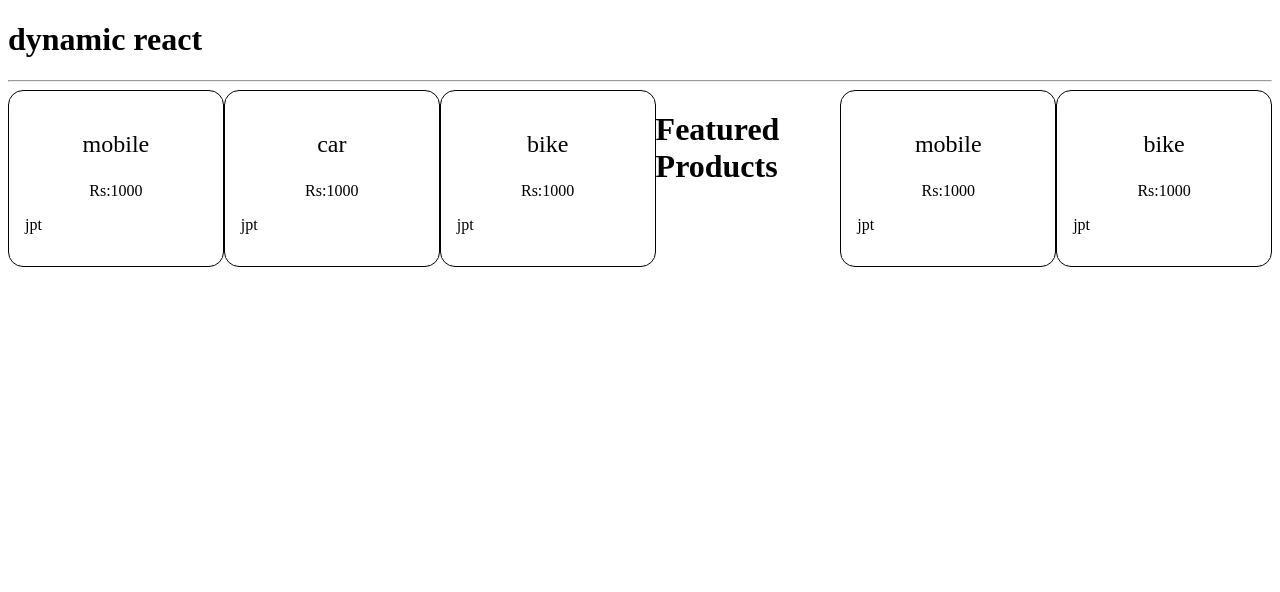
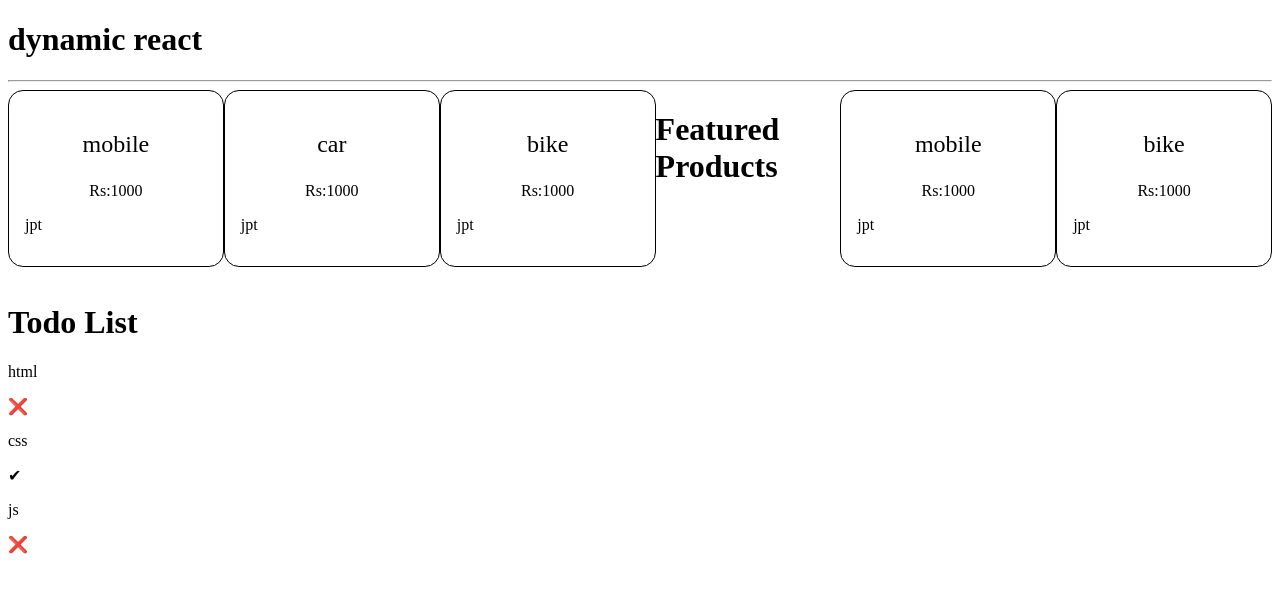
Before and after one commit to NhuZ11/Nhuz-MERN, a React (Vite) app in the folder react/: page / in a window 1280 px wide. Shown: the top 592 px of the page. Built offline with nearby package versions, Linux system fonts and the light colour scheme.

Commit message:
todo self task

```diff
--- a/react/src/App.jsx
+++ b/react/src/App.jsx
@@ -1,5 +1,6 @@
 import Product from "./components/Product";
 import "./index.css";
+import Todo from "./Todo";
 
 //function is component and props is parameter in react
 //component should always be capital
@@ -40,6 +41,21 @@ let products = [
     description: "jpt",
   },
 ];
+
+let todos = [
+  {
+      title: "html",
+      status: false
+  },
+  {
+      title: "css",
+      status: true
+  },
+  {
+      title: "js",
+      status: false
+  }]
+
 let featuredProduct=products.filter((el)=>el.feature) //then you can do featuredProduct.map()
 
 export default function App() {
@@ -74,6 +90,21 @@ export default function App() {
           }
         })}
 
+      </div>
+
+      <div className="toddo">
+        <h1>Todo List</h1>
+          {todos.map((todo,index)=>{
+            return(
+              <Todo
+              key={index}
+              title={todo.title}
+              status={todo.status?'✔':'❌'} />
+            );
+          })
+
+          }
+
 
       </div>
     </div>
--- a/react/src/Todo.jsx
+++ b/react/src/Todo.jsx
@@ -1,3 +1,4 @@
+import React from 'react';
 let todos = [
     {
         title: "html",
@@ -11,3 +12,14 @@ let todos = [
         title: "js",
         status: false
     }]
+
+
+    export default function Todos(props) {
+        return (
+          <div className='todotask'>
+
+              <p className='title'>{props.title}</p>
+              <p className='status'>{props.status}</p>
+          </div>
+        )
+      }
```
